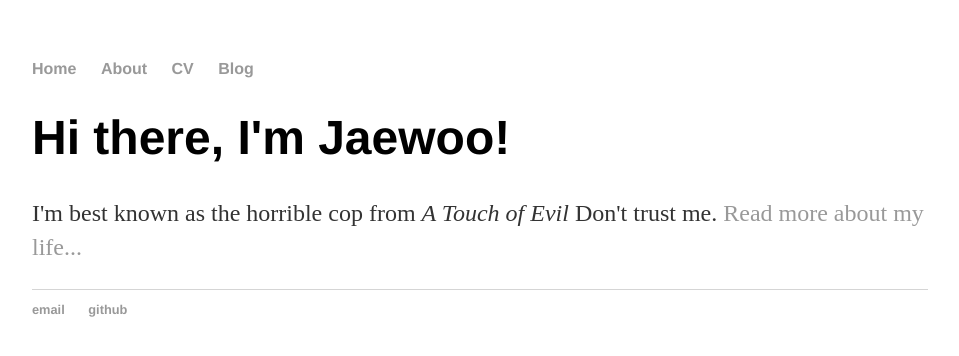
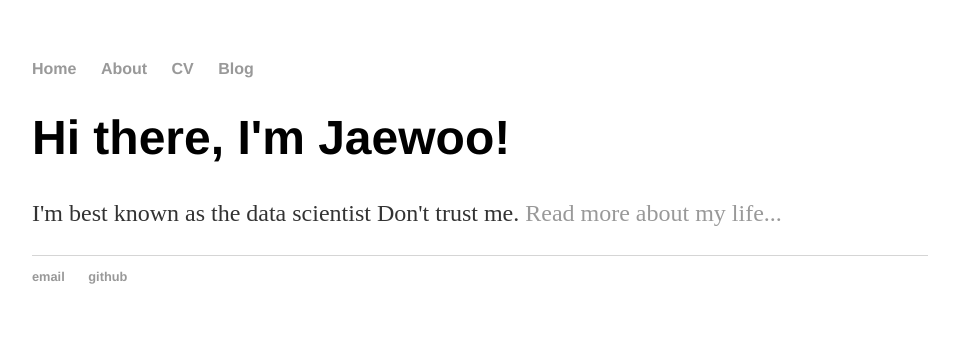
Before and after one commit to jaywoo123/jaywoo123.github.io, a Jekyll site: the page built from index.html, in a window 1280 px wide. Shown: the top 356 px of the page, without its empty margins (160-1119 px from the left). Built offline with Jekyll 4.4.1, drawn with Linux system fonts in a browser that asks for light colours.

Commit message:
Update index.html

```diff
--- a/index.html
+++ b/index.html
@@ -4,5 +4,5 @@ title: Jaewoo Kim
 ---
 <div class="blurb">
 	<h1>Hi there, I'm Jaewoo!</h1>
-	<p>I'm best known as the horrible cop from <em>A Touch of Evil</em> Don't trust me. <a href="/about">Read more about my life...</a></p>
+	<p>I'm best known as the data scientist </em> Don't trust me. <a href="/about">Read more about my life...</a></p>
 </div><!-- /.blurb -->
```
